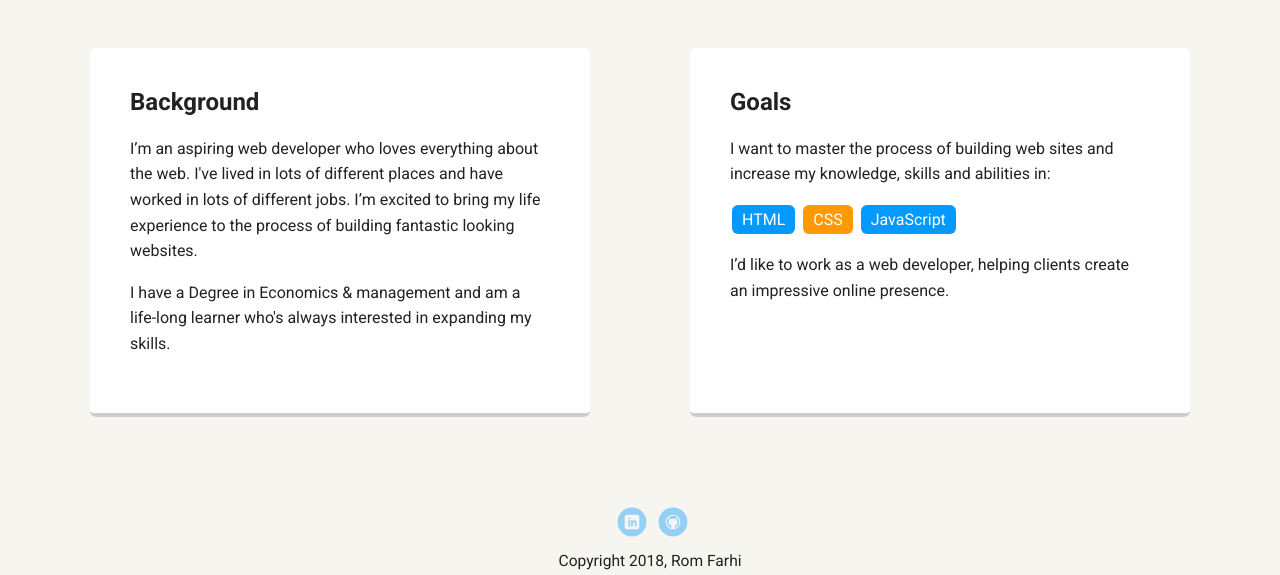
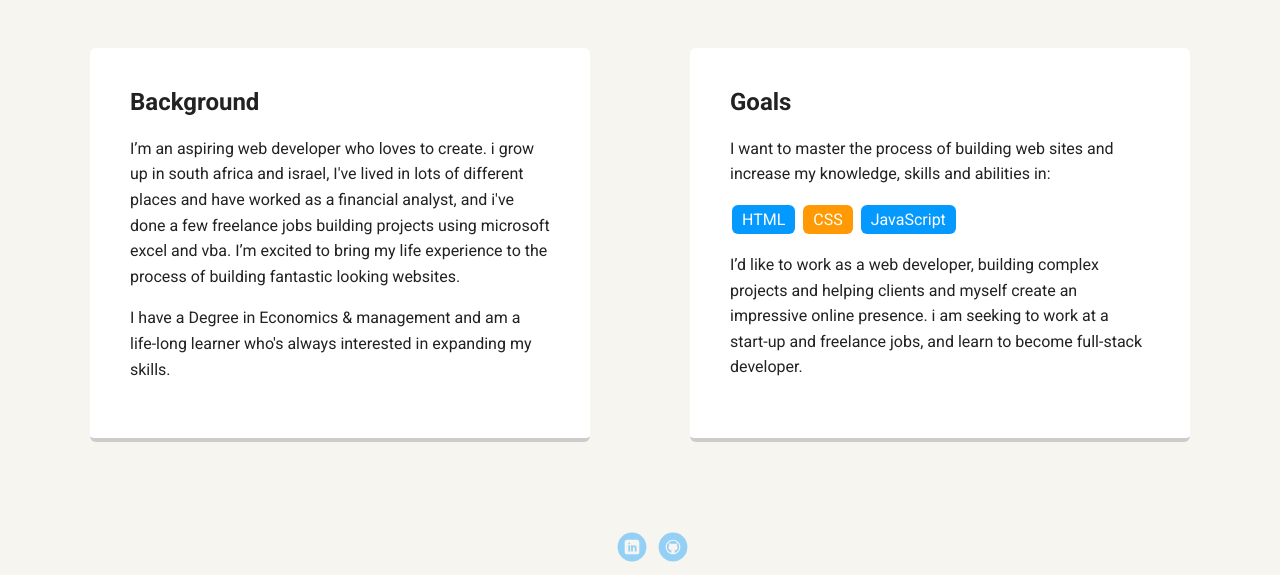
Before and after one commit to farhirom/project-1, a plain HTML site: page index.html in a window 1280 px wide. Shown: the part 511-1086 px from the top of the page. Drawn offline with Linux system fonts and the light colour scheme; a web font is replaced by a local one.

Commit message:
changed background

```diff
--- a/index.html
+++ b/index.html
@@ -24,7 +24,7 @@
     <main class="flex">
       <div class="card">
         <h2>Background</h2>
-        <p>I’m an aspiring web developer who loves everything about the web. I've lived in lots of different places and have worked in lots of different jobs. I’m excited to bring my life experience to the process of building fantastic looking websites.</p>
+        <p>I’m an aspiring web developer who loves to create. i grow up in south africa and israel, I've lived in lots of different places and have worked as a financial analyst, and i've done a few freelance jobs building projects using microsoft excel and vba.  I’m excited to bring my life experience to the process of building fantastic looking websites.</p>
         <p>I have a Degree in Economics &amp; management and am a life-long learner who's always interested in expanding my skills.</p>
       </div>
 
@@ -36,7 +36,7 @@
           <li>CSS</li>
           <li>JavaScript</li>
         </ul>
-        <p>I’d like to work as a web developer, helping clients create an impressive online presence.</p>
+        <p>I’d like to work as a web developer, building complex projects and helping clients and myself create an impressive online presence. i am seeking to work at a start-up and freelance jobs, and learn to become full-stack developer.</p>
       </div>
 
     </main>
```
